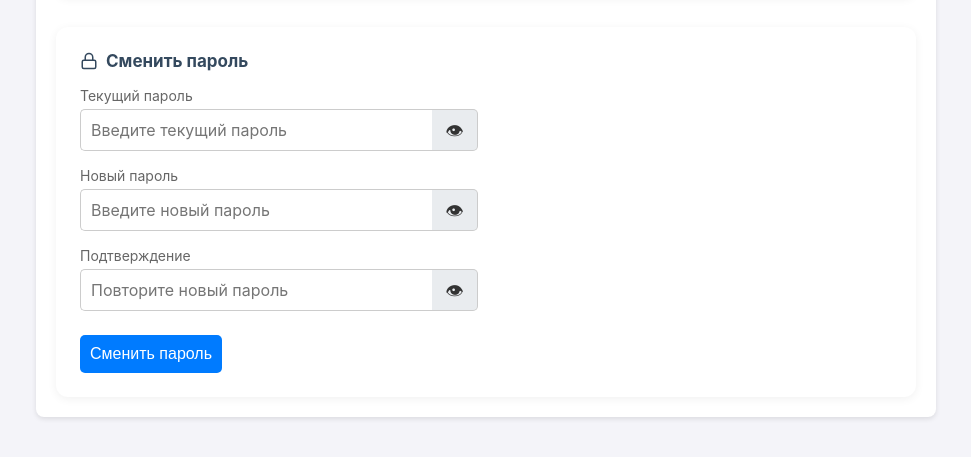
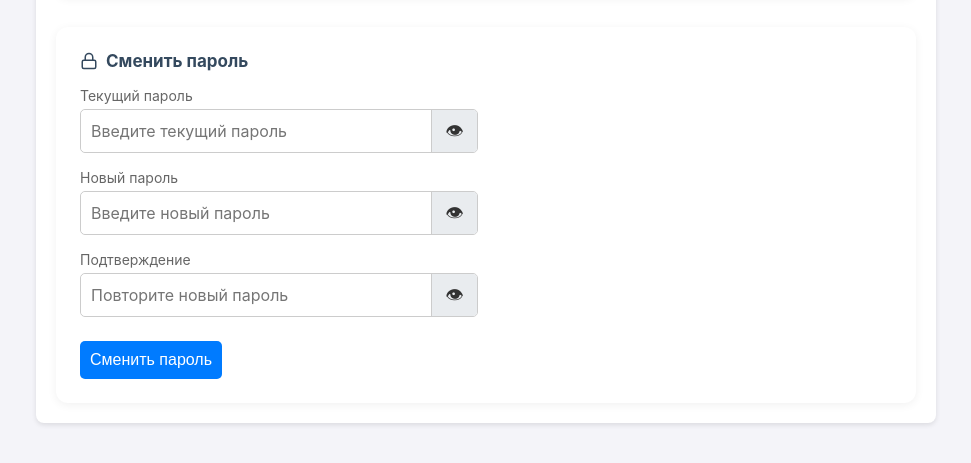
Before and after one commit to l27001/departmentportal, a Flask app: template templates/user/profile.html in a window 1280 px wide. Shown: the part 1135-1598 px from the top of the page, without its empty margins (154-1125 px from the left). Before the commit the page ends 1558 px from the top, so only its background shows below. Run offline with Flask 3, Linux system fonts and the light colour scheme; the template is opened without the code that fills it, so the values that code supplies are empty.

Commit message:
fix: consistent pw toggle styling with wrapper border

```diff
--- a/static/css/styles.css
+++ b/static/css/styles.css
@@ -3154,14 +3154,18 @@ a.status.meeting-linked:hover {
 .pw-toggle-wrapper {
   display: flex;
   gap: 0;
+  border: 1px solid #ccc;
+  border-radius: 5px;
+  overflow: hidden;
 }
 
 .pw-toggle-input {
   flex: 1;
-  border-radius: 5px 0 0 5px;
-  border-right: none;
+  border: none;
+  height: 42px;
+  padding: 0 10px;
   box-sizing: border-box;
-  height: 42px;
+  outline: none;
 }
 
 .pw-toggle-btn {
@@ -3171,9 +3175,8 @@ a.status.meeting-linked:hover {
   padding: 0;
   background: #e9ecef;
   color: #333;
-  border: 1px solid #ccc;
-  border-left: none;
-  border-radius: 0 5px 5px 0;
+  border: none;
+  border-left: 1px solid #ccc;
   cursor: pointer;
   font-size: 18px;
   line-height: 42px;
--- a/templates/auth/login.html
+++ b/templates/auth/login.html
@@ -147,9 +147,9 @@
       </div>
       <div class="input-group" style="position: relative;">
         <label for="password">Пароль</label>
-        <div style="display:flex; gap:0;">
-          <input type="password" id="password" name="password" required placeholder="Введите ваш пароль" style="flex:1; height:42px; box-sizing:border-box; border-radius:5px 0 0 5px; border-right:none;">
-          <button type="button" onclick="togglePw('password', this)" style="flex-shrink:0; width:46px; height:42px; padding:0; background:#e9ecef; color:#333; border:1px solid #ccc; border-left:none; border-radius:0 5px 5px 0; cursor:pointer; font-size:18px; line-height:42px; text-align:center;">👁</button>
+        <div style="display:flex; gap:0; border:1px solid #ccc; border-radius:5px; overflow:hidden;">
+          <input type="password" id="password" name="password" required placeholder="Введите ваш пароль" style="flex:1; height:42px; border:none; padding:0 10px; box-sizing:border-box; outline:none;">
+          <button type="button" onclick="togglePw('password', this)" style="flex-shrink:0; width:46px; height:42px; padding:0; background:#e9ecef; color:#333; border:none; border-left:1px solid #ccc; cursor:pointer; font-size:18px; line-height:42px; text-align:center;">👁</button>
         </div>
       </div>
       <div class="input-group">
--- a/templates/user/profile.html
+++ b/templates/user/profile.html
@@ -152,27 +152,27 @@
       <div class="form-row">
         <div class="input-group" style="position:relative;">
           <label for="old_password">Текущий пароль</label>
-          <div class="pw-toggle-wrapper">
-            <input type="password" id="old_password" placeholder="Введите текущий пароль" class="pw-toggle-input">
-            <button type="button" onclick="togglePw('old_password', this)" class="pw-toggle-btn">👁</button>
+          <div style="display:flex; gap:0; border:1px solid #ccc; border-radius:5px; overflow:hidden;">
+            <input type="password" id="old_password" placeholder="Введите текущий пароль" style="flex:1; height:42px; border:none; padding:0 10px; box-sizing:border-box; outline:none;">
+            <button type="button" onclick="togglePw('old_password', this)" style="flex-shrink:0; width:46px; height:42px; padding:0; background:#e9ecef; color:#333; border:none; border-left:1px solid #ccc; cursor:pointer; font-size:18px; line-height:42px; text-align:center;">👁</button>
           </div>
         </div>
       </div>
       <div class="form-row">
         <div class="input-group" style="position:relative;">
           <label for="new_password">Новый пароль</label>
-          <div class="pw-toggle-wrapper">
-            <input type="password" id="new_password" placeholder="Введите новый пароль" class="pw-toggle-input">
-            <button type="button" onclick="togglePw('new_password', this)" class="pw-toggle-btn">👁</button>
+          <div style="display:flex; gap:0; border:1px solid #ccc; border-radius:5px; overflow:hidden;">
+            <input type="password" id="new_password" placeholder="Введите новый пароль" style="flex:1; height:42px; border:none; padding:0 10px; box-sizing:border-box; outline:none;">
+            <button type="button" onclick="togglePw('new_password', this)" style="flex-shrink:0; width:46px; height:42px; padding:0; background:#e9ecef; color:#333; border:none; border-left:1px solid #ccc; cursor:pointer; font-size:18px; line-height:42px; text-align:center;">👁</button>
           </div>
         </div>
       </div>
       <div class="form-row">
         <div class="input-group" style="position:relative;">
           <label for="new_password_confirm">Подтверждение</label>
-          <div class="pw-toggle-wrapper">
-            <input type="password" id="new_password_confirm" placeholder="Повторите новый пароль" class="pw-toggle-input">
-            <button type="button" onclick="togglePw('new_password_confirm', this)" class="pw-toggle-btn">👁</button>
+          <div style="display:flex; gap:0; border:1px solid #ccc; border-radius:5px; overflow:hidden;">
+            <input type="password" id="new_password_confirm" placeholder="Повторите новый пароль" style="flex:1; height:42px; border:none; padding:0 10px; box-sizing:border-box; outline:none;">
+            <button type="button" onclick="togglePw('new_password_confirm', this)" style="flex-shrink:0; width:46px; height:42px; padding:0; background:#e9ecef; color:#333; border:none; border-left:1px solid #ccc; cursor:pointer; font-size:18px; line-height:42px; text-align:center;">👁</button>
           </div>
         </div>
       </div>
```
